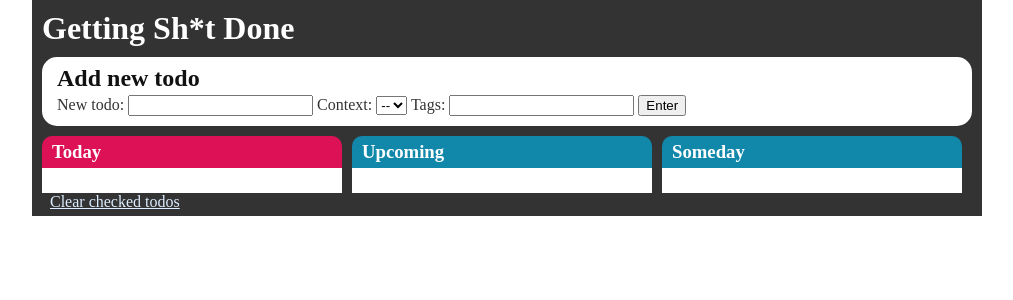
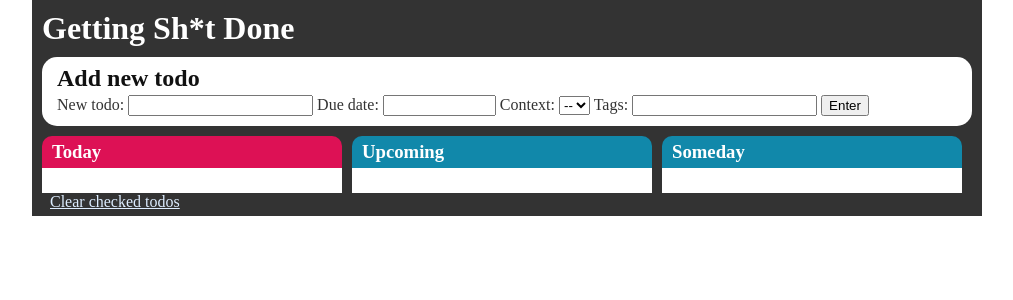
Before and after one commit to aldeka/gsd, a Django app: template gsd/templates/index.html in a window 1280 px wide. Shown: the top 300 px of the page, without its empty margins (133-1146 px from the left). Run offline with Django 3.2, Linux system fonts and the light colour scheme; the template is opened without the code that fills it, so the values that code supplies are empty; some libraries are stand-ins or nearby versions.

Commit message:
aaaaaaaaaaaaaaaahhhhhhh

```diff
--- a/gsd/templates/index.html
+++ b/gsd/templates/index.html
@@ -5,8 +5,8 @@
 <div id="add-new">
 <h2>Add new todo</h2>
     <form id="add-new-form">
-    New todo: <input id="new-todo-name" class="new-todo" type="text"></input> <!---
-    Due date: <input type="text" id="new-todo-deadline" class="new-todo" size="11"></input> -->
+    New todo: <input id="new-todo-name" class="new-todo" type="text"></input>
+    Due date: <input type="text" id="new-todo-deadline" class="new-todo" size="11"></input>
     Context:
     <select id="new-todo-context" class="new-todo">
         <option value="None"> -- </option>
```
